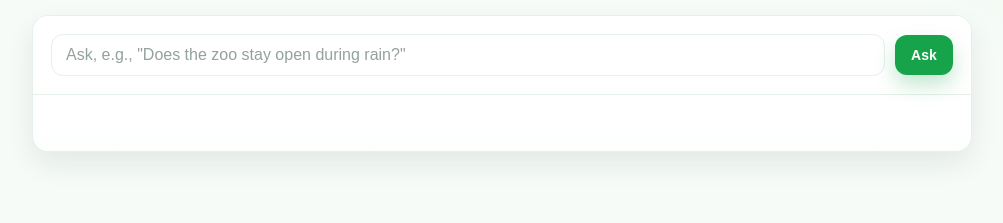
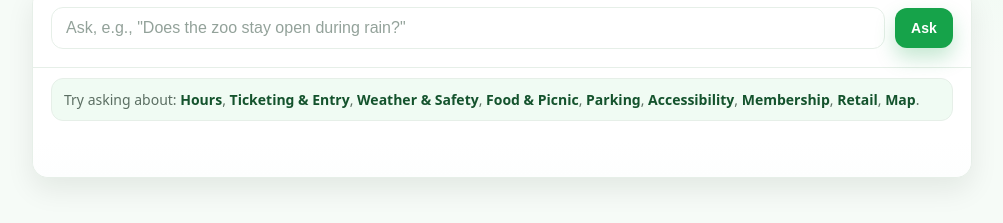
Before and after one commit to sNirajan/Rag-Js, a website: page public/index.html in a window 1280 px wide. Shown: the part 359-582 px from the top of the page, without its empty margins (138-1141 px from the left). Drawn offline with Linux system fonts and the light colour scheme.

Commit message:
Added suggested topic sections

```diff
--- a/public/index.html
+++ b/public/index.html
@@ -207,7 +207,9 @@
 
         .chip b {
             color: #0f5132;
-        }F
+        }
+
+        F
 
         /* Accessibility & polish */
         button:focus-visible,
@@ -230,6 +232,28 @@
             clip: rect(0, 0, 0, 0);
             border: 0;
         }
+
+        .suggestions {
+            margin: 10px 18px 0;
+            /* sits just under the form */
+            padding: 10px 12px;
+            border: 1px solid var(--line);
+            border-radius: 12px;
+            background: #f0fbf3;
+            /* light green wash */
+        }
+
+        .suggestions__text {
+            font-size: 14px;
+            color: var(--muted);
+            line-height: 1.5;
+        }
+
+        .suggestions__text strong {
+            color: #14532d;
+            /* deep green for emphasis */
+            font-weight: 700;
+        }
     </style>
 </head>
 
@@ -246,12 +270,23 @@
         <div class="card" role="region" aria-label="Ask a question">
             <form id="qa" class="bar" novalidate>
                 <label class="sr-only" for="q">Question</label>
+
                 <div class="input">
                     <input id="q" type="text" placeholder='Ask, e.g., "Does the zoo stay open during rain?"'
                         autocomplete="off" />
                 </div>
                 <button id="askBtn" class="btn" type="submit" aria-label="Ask">Ask</button>
             </form>
+
+            <!-- Suggested topics -->
+            <div class="suggestions">
+                <div class="suggestions__text">
+                    Try asking about: <strong>Hours</strong>, <strong>Ticketing & Entry</strong>, <strong>Weather &
+                        Safety</strong>, <strong>Food & Picnic</strong>, <strong>Parking</strong>,
+                    <strong>Accessibility</strong>, <strong>Membership</strong>, <strong>Retail</strong>,
+                    <strong>Map</strong>.
+                </div>
+            </div>
 
             <div id="status" class="status" aria-live="polite"></div>
 
```
